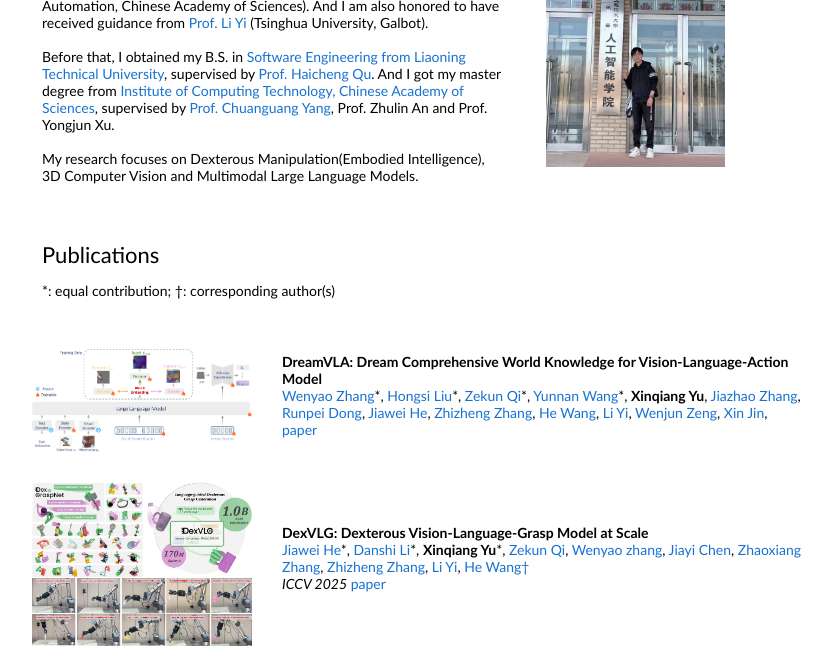
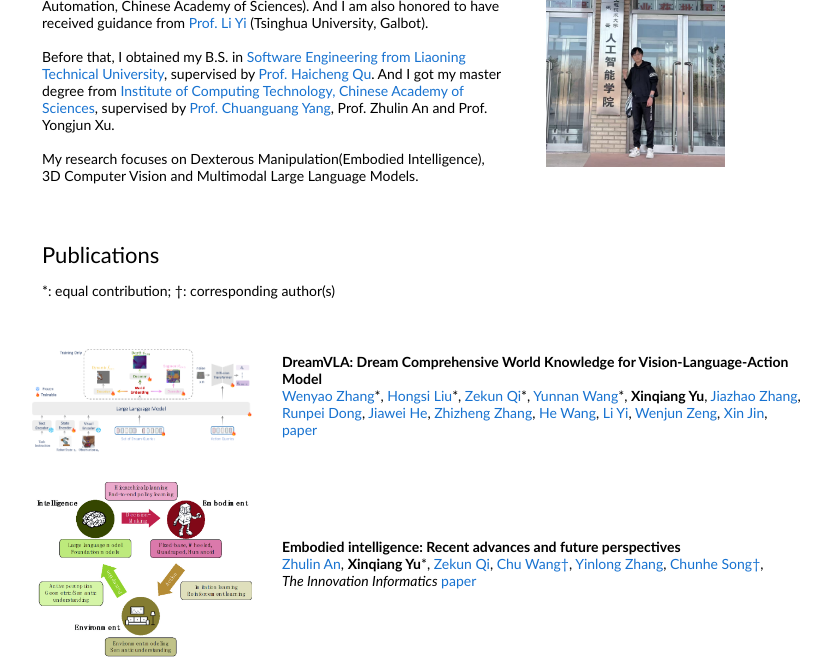
Before and after one commit to XinQIangYU/yuxinqiang.github.io, a plain HTML site: page index.html in a window 1280 px wide. Shown: the part 131-797 px from the top of the page, without its empty margins (218-1050 px from the left). Drawn offline with Linux system fonts and the light colour scheme; grey boxes are pictures that could not be loaded.

Commit message:
Update index.html

```diff
--- a/index.html
+++ b/index.html
@@ -72,6 +72,31 @@
         <br>
         <p></p>
       </td>
+
+
+	<tr>
+      <td style="padding:10px;width:30%;vertical-align:middle">
+        <img src='images/eai_1.jpg' width="100%">
+      </td>
+      <td style="padding:20px;width:70%;vertical-align:middle">
+          <span class="papertitle">
+          Embodied intelligence: Recent advances and future perspectives
+          </span>
+        <br>
+        <a>Zhulin An</a>,
+        <strong>Xinqiang Yu</strong>*,
+        <a ref="https://qizekun.github.io/">Zekun Qi</a>,
+        <a>Chu Wang†</a>,
+		<a>Yinlong Zhang</a>,
+		<a>Chunhe Song†</a>,
+        <br>
+        <em>The Innovation Informatics</em>
+		  <a href="https://www.the-innovation.org/article/doi/10.59717/j.xinn-inform.2025.100008">paper</a>
+        <br>
+        <p></p>
+      </td>
+    </tr>
+    <!-- fenge -->
 
     <tr>
       <td style="padding:10px;width:30%;vertical-align:middle">
```
